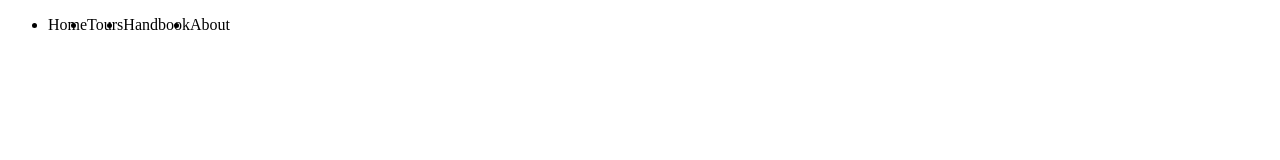
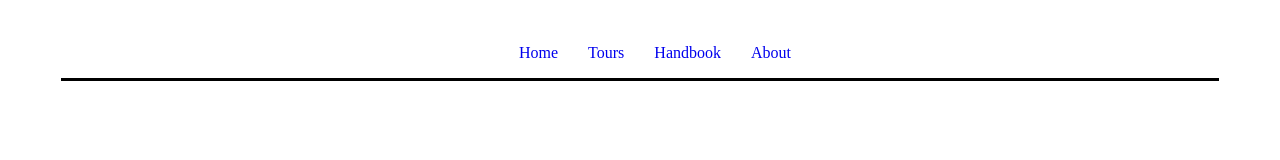
Before and after one commit to Spaceapps2023-HermesTravel/hermes, a Gatsby site: page / in a window 1280 px wide. Built offline with nearby package versions, Linux system fonts and the light colour scheme; Gatsby itself is replaced by a stand-in of ours.

Commit message:
Create theme and basic headear

```diff
--- a/src/components/header.tsx
+++ b/src/components/header.tsx
@@ -1,23 +1,42 @@
 import * as React from 'react'
-import styled from 'styled-components';
+import styled from 'styled-components'
+import { Link } from 'gatsby'
+
+const Container = styled.div`
+    display: flex;
+    justify-content: center;
+`
 
 const Nav = styled.nav`
+  display: block;
   background: transparent;
+  width: 90%;
+  text-align: center;
+  padding: 10px 10px 0;
+  border-bottom: solid;
 `
 const Links = styled.ul`
-  display: flex;
+`
+const StyledLi = styled.li`
+  display: inline-block;
+  padding: 10px 20px 0 10px;
+`
+const StyledLink = styled(Link)`
+  text-decoration: none;
 `
 const Header = () => {
   return (
-        <Nav>
-            <Links>
-                <li>Home</li>
-                <li>Tours</li>
-                <li>Handbook</li>
-                <li>About</li>
-            </Links>
-        </Nav>
+        <Container>
+            <Nav>
+                <Links>
+                    <StyledLi><StyledLink to={'/'}>Home</StyledLink></StyledLi>
+                    <StyledLi><StyledLink to={'/offers/'}>Tours</StyledLink></StyledLi>
+                    <StyledLi><StyledLink to={'/handbook/'}>Handbook</StyledLink></StyledLi>
+                    <StyledLi><StyledLink to={'/about/'}>About</StyledLink></StyledLi>
+                </Links>
+            </Nav>
+        </Container>
   )
 }
 
-export default Header;
+export default Header
--- a/src/pages/index.tsx
+++ b/src/pages/index.tsx
@@ -1,5 +1,5 @@
 import * as React from 'react'
-import type {HeadFC, PageProps } from 'gatsby'
+import type { HeadFC, PageProps } from 'gatsby'
 import Header from '../components/header';
 
 const IndexPage: React.FC<PageProps> = () => {
```
Also changed, not shown: src/Theme.tsx (added, +23 -0 lines).
